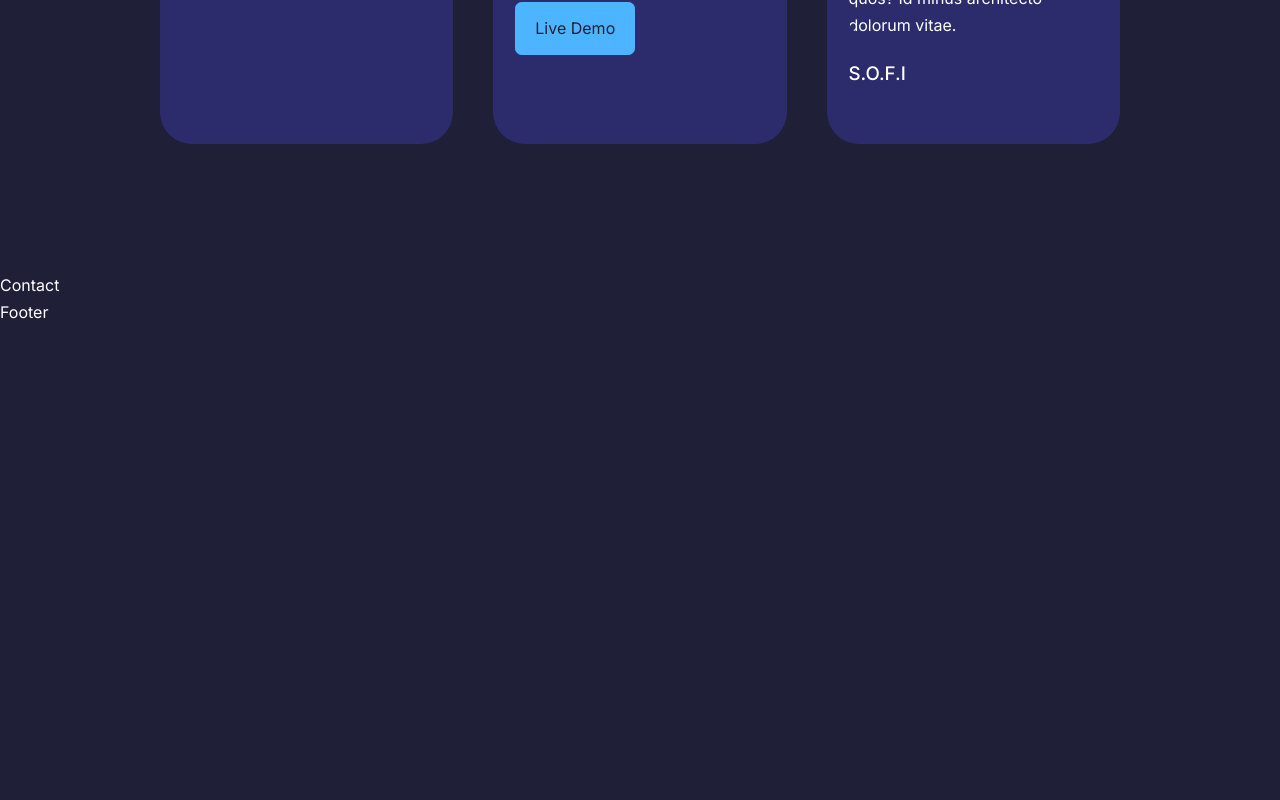
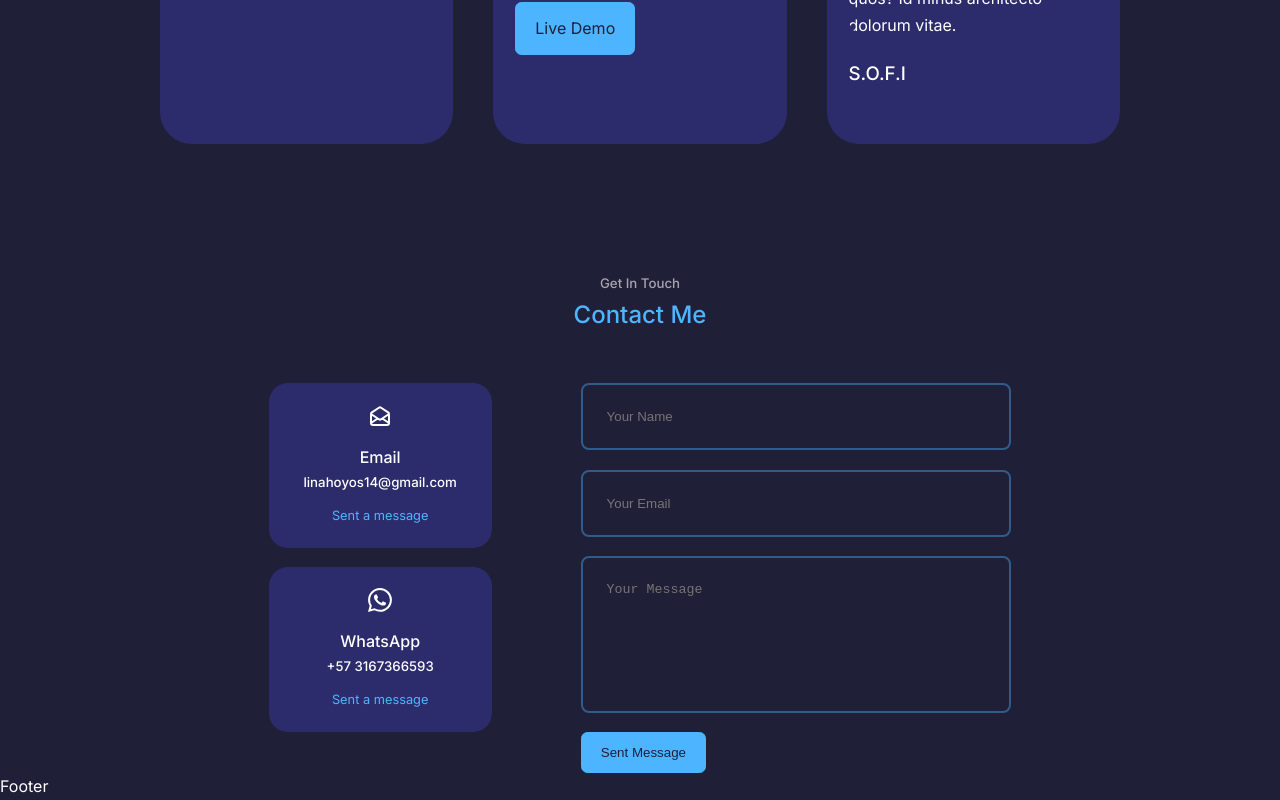
Before and after one commit to Haru-777/Local, a React (Create React App) app: page / in a window 1280 px wide. Shown: the part 2719-3519 px from the top of the page. Before the commit the page ends 3045 px from the top, so only its background shows below. Built offline with nearby package versions, Linux system fonts and the light colour scheme.

Commit message:
Feat:finish contact

```diff
--- a/package.json
+++ b/package.json
@@ -6,6 +6,7 @@
     "@testing-library/jest-dom": "^5.16.4",
     "@testing-library/react": "^13.1.1",
     "@testing-library/user-event": "^13.5.0",
+    "emailjs-com": "^3.2.0",
     "react": "^18.0.0",
     "react-dom": "^18.0.0",
     "react-icons": "^4.3.1",
--- a/src/components/contact/Contact.jsx
+++ b/src/components/contact/Contact.jsx
@@ -1,10 +1,55 @@
 import './contact.css'
-import React from 'react'
+import React, { useRef } from 'react'
+import {HiOutlineMailOpen} from 'react-icons/hi'
+import {BsWhatsapp} from 'react-icons/bs'
+import emailjs, { EmailJSResponseStatus } from 'emailjs-com'
 
 
 const Contact = () => {
+  const form = useRef ();
+
+  const sendEmail = (e) =>{
+    e.preventDefault();
+
+    emailjs.sendForm('service_5u1dmxl', 'template_4tb5jci', form.current, 'OyMmJjaKp3bWEkK_6')
+    e.target.reset()
+    .then((result) => {
+      console.log(result.text);
+    },(error) =>{
+      console.log(error.text);
+    });
+  };
+
   return (
-    <section id='contact'>Contact</section>
+    <section id='contact'>
+      <h5>Get In Touch</h5>
+      <h2>Contact Me</h2>
+
+      <div className="container contact__container">
+        <div className="contact__options">
+        <article className="contact__option">
+          <HiOutlineMailOpen className='contact__option-icon'/>
+          <h4>Email</h4>
+          <h5>linahoyos14@gmail.com</h5>
+          <a href="mailto:linahoyos14@gmail.com" target="_blank">Sent a message</a>
+        </article>
+
+        <article className="contact__option">
+          <BsWhatsapp className='contact__option-icon'/>
+          <h4>WhatsApp</h4>
+          <h5>+57 3167366593</h5>
+          <a href="https://api.whatsapp.com/send?phone=+573167366593" target="_blank">Sent a message</a>
+        </article>
+      </div>
+
+      <form ref={form} onSubmit={sendEmail}>
+        <input type="text" name='name' placeholder='Your Name' required/>
+        <input type="email" name='email' placeholder='Your Email' required/>
+        <textarea name='message' rows="7" placeholder='Your Message' required></textarea>
+        <button type='submit' className='btn btn-primary'>Sent Message</button>
+      </form>
+      </div>
+    </section>
   )
 }
 
--- a/src/components/contact/contact.css
+++ b/src/components/contact/contact.css
@@ -0,0 +1,63 @@
+.container.contact__container {
+    width: 58%;
+    display: grid;
+    grid-template-columns: 30% 58%;
+    gap: 12%;
+}
+.contact__options{
+    display: flex;
+    flex-direction: column;
+    gap: 1.2rem;
+}
+
+.contact__option{
+    background: var(--color-bg-variant);
+    padding: 1.2rem;
+    border-radius: 1.2rem;
+    text-align: center;
+    border: 1px solid transparent;
+    transition: var(--transition);
+}
+.contact__option:hover{
+    background: transparent;
+    border-color: var(--color-primary-variant);
+}
+.contact__option-icon{
+    font-size: 1.5rem;
+    margin-bottom: 0.5rem;
+}
+
+.contact__option a{
+    margin-top: 0.7rem;
+    display: inline-block;
+    font-size: 0.8rem;
+}
+
+
+form{
+    display: flex;
+    flex-direction: column;
+    gap: 1.2rem;
+}
+input, textarea {
+    width: 100%;
+    padding: 1.5rem;
+    border-radius: 0.5rem;
+    background: transparent;
+    border: 2px solid var(--color-primary-variant);
+    resize: none;
+    color: var(--color-white);
+}
+
+@media screen and (max-width: 1024px){
+    .container.contact__container{
+        grid-template-columns: 1fr;
+        gap: 2rem;
+    }
+}
+
+@media screen and (max-width: 600px){
+    .container.contact__container{
+        width: var(--container-width-sm);
+    }
+}
```
Also changed, not shown: 1 other file (tests, documents, lock files or other folders).
